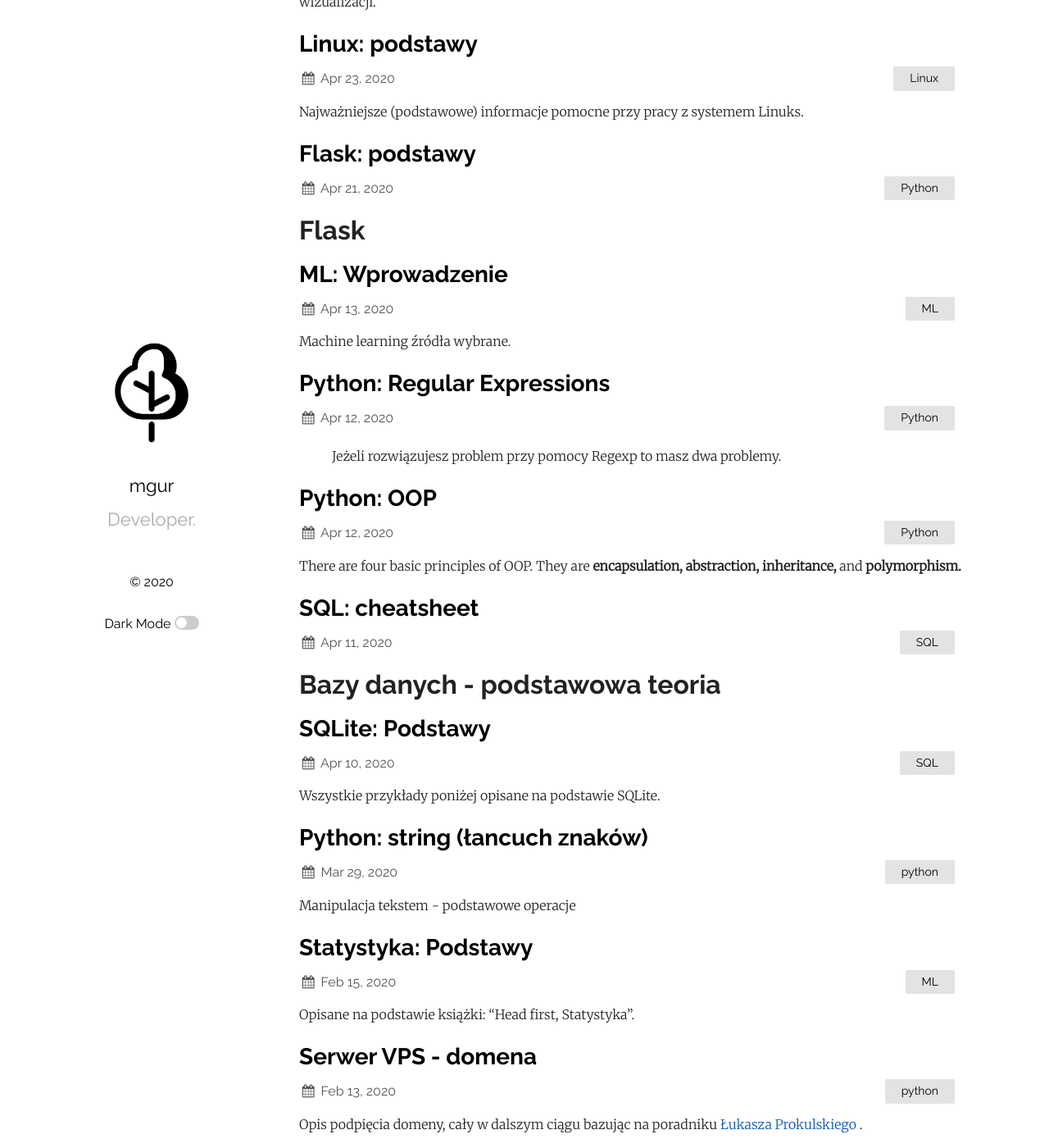
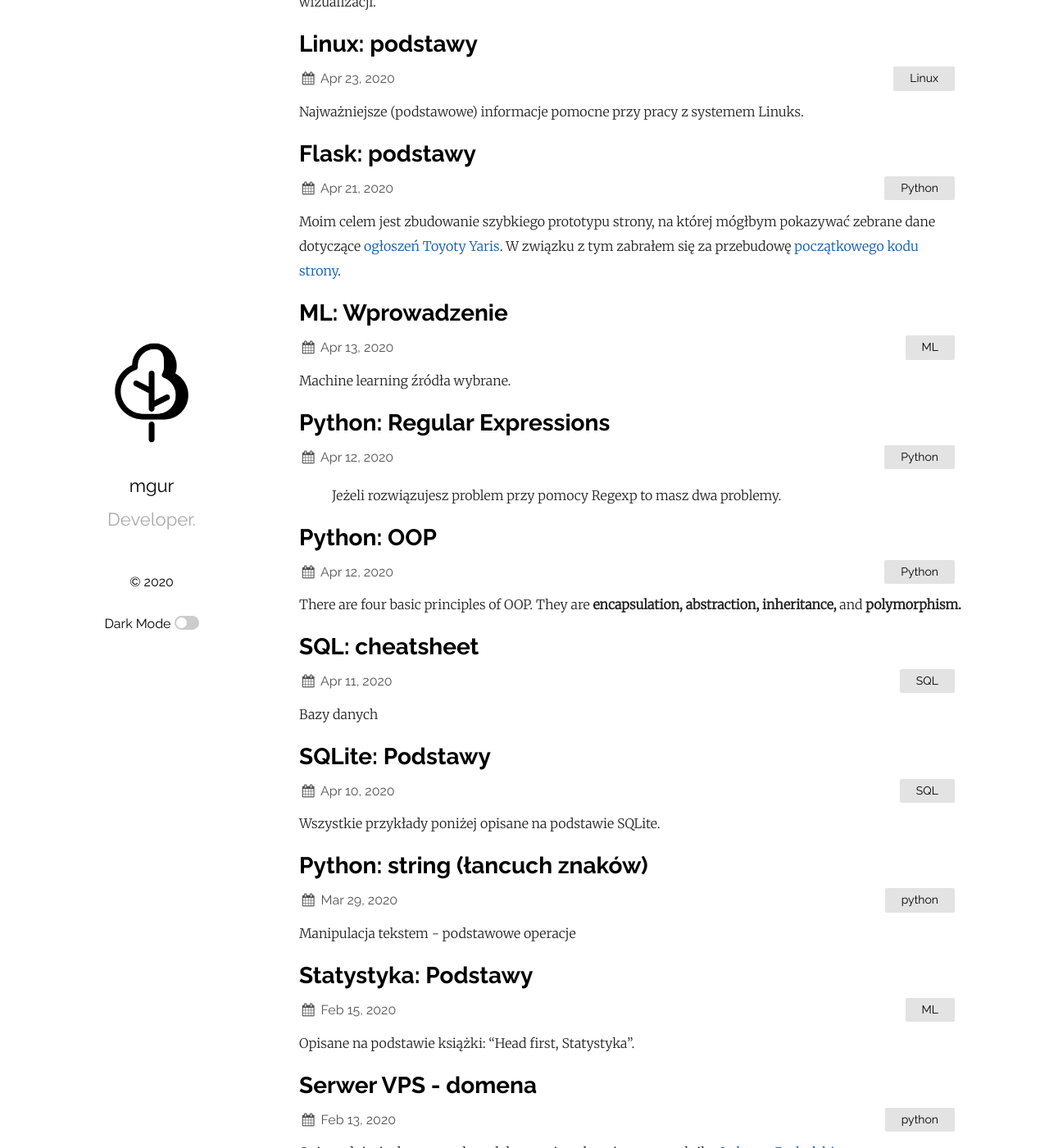
Before and after one commit to mgurg/mgurg.github.io, a Jekyll site: the page built from index.md, in a window 1280 px wide and 1400 px high, scrolled down 1934 px. Shown: the whole window at 82% size. Built offline with Jekyll 4.4.1, drawn with Linux system fonts in a browser that asks for light colours.

Commit message:
Update: content adjustment

```diff
--- a/_posts/2020-04-11-SQL-cheatsheet.md
+++ b/_posts/2020-04-11-SQL-cheatsheet.md
@@ -5,7 +5,7 @@
 author: "Michał"
 ---
 
-# Bazy danych - podstawowa teoria
+
 
 Bazy danych
 
--- a/_posts/2020-04-21-Flask.md
+++ b/_posts/2020-04-21-Flask.md
@@ -6,8 +6,6 @@
 ---
 
 
-
-# Flask
 
 Moim celem jest zbudowanie szybkiego prototypu strony, na której mógłbym pokazywać zebrane dane dotyczące [ogłoszeń Toyoty Yaris](https://mgurg.github.io/scrapy/2019/12/31/web-scrapping-otomoto.html). W związku z tym zabrałem się za przebudowę [początkowego kodu strony](https://mgurg.github.io/python/2020/01/23/python-flask-intro.html).
 
```
Also changed, not shown: _posts/2020-04-10-SQL - podstawy.md (+4 -0 lines).
